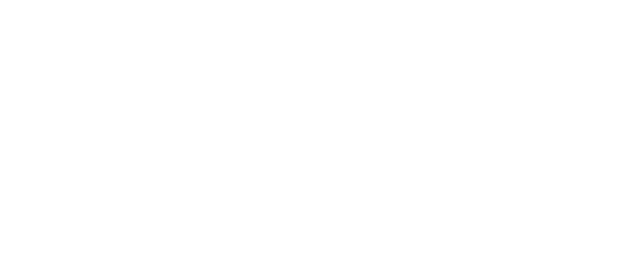
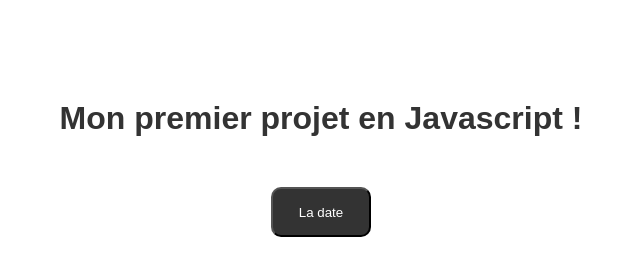
Before and after one commit to Urioxi/javascript, a plain HTML site: page index.html in a window 1280 px wide. Shown: the whole page, without its empty margins (319-959 px from the left). Drawn offline with Linux system fonts and the light colour scheme.

Commit message:
Date button

```diff
--- a/css/main.css
+++ b/css/main.css
@@ -14,3 +14,14 @@ body {
     padding: 0;
     box-sizing: border-box;
 }
+.date {
+    text-align: center;
+}
+.date button {
+    background-color: #333;
+    color: #fff;
+    width: 100px;
+    height: 50px;
+    border-radius: 10px;
+    cursor: pointer;
+}
--- a/index.html
+++ b/index.html
@@ -9,6 +9,15 @@
     <title>Javascript</title>
 </head>
 <body>
+    <div style="height: 100px;"></div>
+
+    <div class="date"><h1>Mon premier projet en Javascript !</h1>
+
+        <div style="height: 50px;"></div>
+        <button type="button" onclick="document.getElementById('date').innerHTML = Date()">La date</button>
+        <p id="date"></p>
+
+    </div>
 
 
     <script src="javascript/script.js"></script>
```
